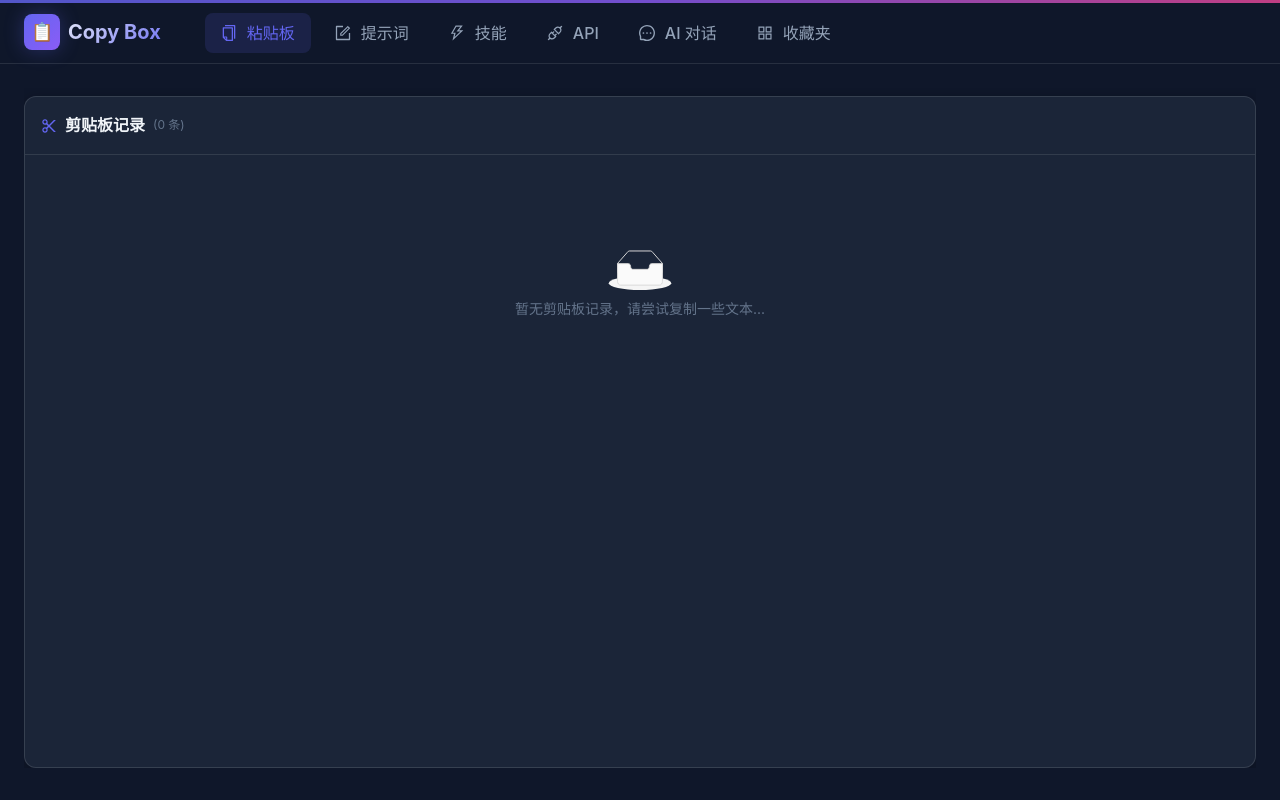
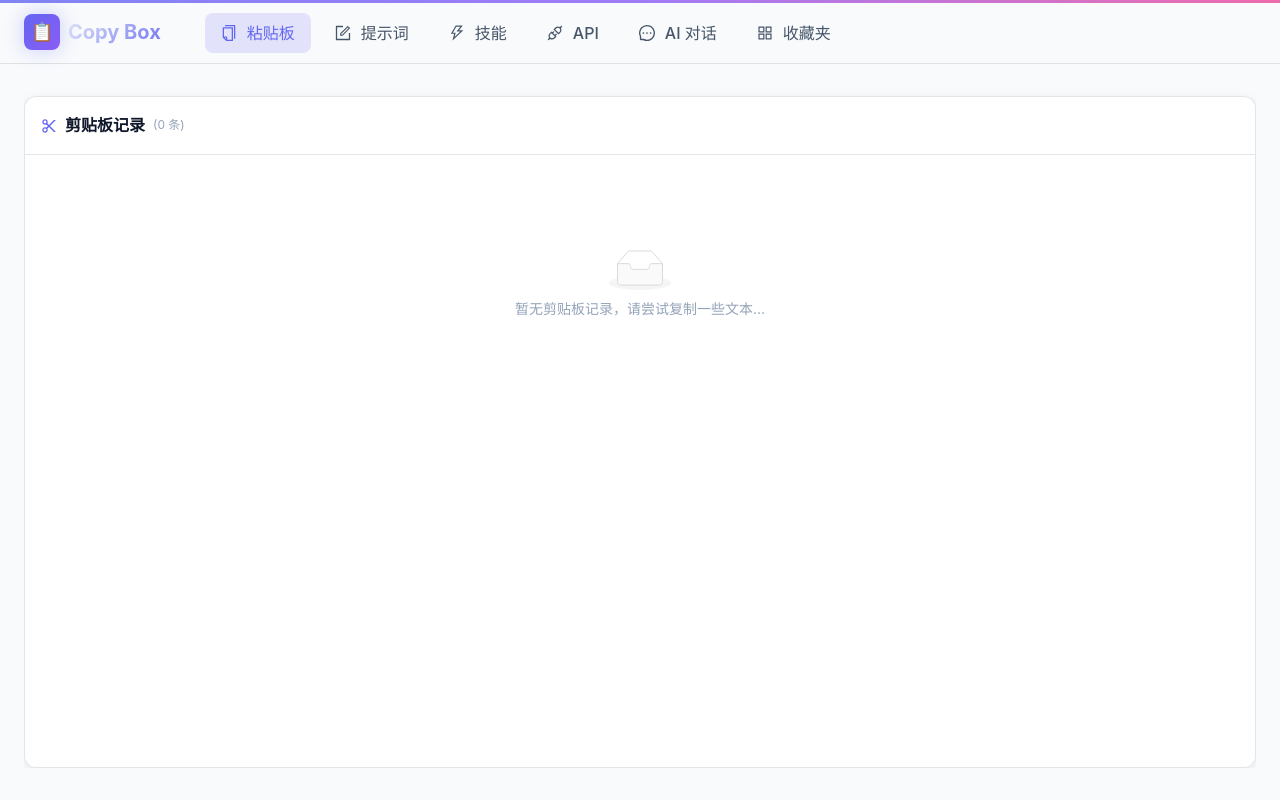
Before and after one commit to chess0754/copy-box, a React (Vite) app: page /#/clipboard in a window 1280 px wide. Built offline with nearby package versions, Linux system fonts and the light colour scheme.

Commit message:
调整样式为浅色

```diff
--- a/src/index.css
+++ b/src/index.css
@@ -8,8 +8,8 @@
   /* 主色调 - Indigo */
   --color-primary: #6366F1;
   --color-primary-hover: #4F46E5;
-  --color-primary-light: rgba(99, 102, 241, 0.15);
-  --color-primary-glow: rgba(99, 102, 241, 0.3);
+  --color-primary-light: rgba(99, 102, 241, 0.1);
+  --color-primary-glow: rgba(99, 102, 241, 0.2);
 
   /* 辅助色 */
   --color-success: #10B981;
@@ -17,23 +17,31 @@
   --color-error: #EF4444;
   --color-info: #3B82F6;
 
-  /* 毛玻璃主题色 - 优化：不使用 blur */
-  --color-bg-base: #0F172A;
-  --color-bg-elevated: #1E293B;
-  --color-bg-card: rgba(30, 41, 59, 0.85);
-  --color-border: rgba(255, 255, 255, 0.1);
-  --color-border-light: rgba(255, 255, 255, 0.15);
+  /* 浅色主题 */
+  --color-bg-base: #F8FAFC;
+  --color-bg-elevated: #FFFFFF;
+  --color-bg-card: rgba(255, 255, 255, 0.9);
+  --color-border: rgba(0, 0, 0, 0.1);
+  --color-border-light: rgba(0, 0, 0, 0.15);
 
-  /* 简化毛玻璃效果 - 使用纯色替代 */
-  --glass-bg: rgba(30, 41, 59, 0.85);
-  --glass-border: rgba(255, 255, 255, 0.12);
-  --glass-shadow: 0 4px 16px rgba(0, 0, 0, 0.3);
+  /* 浅色毛玻璃效果 */
+  --glass-bg: rgba(255, 255, 255, 0.95);
+  --glass-border: rgba(0, 0, 0, 0.1);
+  --glass-shadow: 0 2px 8px rgba(0, 0, 0, 0.08);
 
   /* 文字颜色 */
-  --color-text-primary: #F1F5F9;
-  --color-text-secondary: #94A3B8;
-  --color-text-tertiary: #64748B;
-  --color-text-disabled: #475569;
+  --color-text-primary: #0F172A;
+  --color-text-secondary: #475569;
+  --color-text-tertiary: #94A3B8;
+  --color-text-disabled: #CBD5E1;
+
+  /* 阴影系统 */
+  --shadow-sm: 0 1px 2px rgba(0, 0, 0, 0.05);
+  --shadow-md: 0 2px 4px rgba(0, 0, 0, 0.08);
+  --shadow-lg: 0 4px 8px rgba(0, 0, 0, 0.1);
+  --shadow-glow: 0 0 8px var(--color-primary-glow);
+  --shadow-card: 0 2px 8px rgba(0, 0, 0, 0.08);
+  --shadow-elevated: 0 4px 12px rgba(0, 0, 0, 0.1);
 
   /* 间距系统 */
   --space-xs: 4px;
@@ -49,14 +57,6 @@
   --radius-lg: 12px;
   --radius-xl: 16px;
   --radius-full: 9999px;
-
-  /* 阴影系统 - 简化 */
-  --shadow-sm: 0 1px 2px rgba(0, 0, 0, 0.05);
-  --shadow-md: 0 2px 4px rgba(0, 0, 0, 0.1);
-  --shadow-lg: 0 4px 8px rgba(0, 0, 0, 0.15);
-  --shadow-glow: 0 0 12px var(--color-primary-glow);
-  --shadow-card: 0 2px 8px rgba(0, 0, 0, 0.3);
-  --shadow-elevated: 0 4px 16px rgba(0, 0, 0, 0.4);
 
   /* 过渡 */
   --transition-fast: 150ms ease;
@@ -99,8 +99,7 @@ body {
   backface-visibility: hidden;
 }
 
-/* 优化：移除 body 上的装饰性渐变覆盖层 */
-/* 如果需要装饰效果，使用伪元素但添加 GPU 加速和限制刷新区域 */
+/* 浅色主题装饰背景 */
 body::before {
   content: '';
   position: fixed;
@@ -109,8 +108,8 @@ body::before {
   right: 0;
   bottom: 0;
   background:
-    radial-gradient(ellipse 80% 50% at 20% 30%, rgba(99, 102, 241, 0.12) 0%, transparent 50%),
-    radial-gradient(ellipse 60% 40% at 80% 70%, rgba(139, 92, 246, 0.1) 0%, transparent 50%);
+    radial-gradient(ellipse 80% 50% at 20% 30%, rgba(99, 102, 241, 0.06) 0%, transparent 50%),
+    radial-gradient(ellipse 60% 40% at 80% 70%, rgba(139, 92, 246, 0.04) 0%, transparent 50%);
   pointer-events: none;
   z-index: 0;
   /* 优化：使用 transform 启用 GPU 加速 */
@@ -379,8 +378,8 @@ a:hover {
 }
 
 .ant-card:hover {
-  border-color: rgba(255, 255, 255, 0.2) !important;
-  box-shadow: 0 4px 16px rgba(0, 0, 0, 0.4) !important;
+  border-color: var(--color-primary) !important;
+  box-shadow: var(--shadow-elevated) !important;
 }
 
 .ant-card-head {
@@ -516,30 +515,64 @@ a:hover {
 }
 
 /* 标签样式覆盖 */
-.ant-tag {
+.ant-tag,
+.ant-tag.css-dev-only-do-not-override-mncuj7 {
   border-radius: var(--radius-sm) !important;
-  font-weight: 500 !important;
-  border: none !important;
+  font-weight: 600 !important;
+  font-size: 12px !important;
 }
 
-.ant-tag-blue {
+.ant-tag-blue,
+.ant-tag-blue.css-dev-only-do-not-override-mncuj7 {
   background: rgba(59, 130, 246, 0.15) !important;
-  color: #60A5FA !important;
+  color: #2563EB !important;
+  border: 1px solid rgba(59, 130, 246, 0.3) !important;
 }
 
-.ant-tag-green {
+.ant-tag-green,
+.ant-tag-green.css-dev-only-do-not-override-mncuj7,
+.ant-tag-success,
+.ant-tag-success.css-dev-only-do-not-override-mncuj7 {
   background: rgba(16, 185, 129, 0.15) !important;
-  color: #34D399 !important;
+  color: #059669 !important;
+  border: 1px solid rgba(16, 185, 129, 0.3) !important;
 }
 
-.ant-tag-orange {
+.ant-tag-orange,
+.ant-tag-orange.css-dev-only-do-not-override-mncuj7 {
   background: rgba(245, 158, 11, 0.15) !important;
-  color: #FBBF24 !important;
+  color: #D97706 !important;
+  border: 1px solid rgba(245, 158, 11, 0.3) !important;
 }
 
-.ant-tag-red {
+.ant-tag-red,
+.ant-tag-red.css-dev-only-do-not-override-mncuj7,
+.ant-tag-error,
+.ant-tag-error.css-dev-only-do-not-override-mncuj7 {
   background: rgba(239, 68, 68, 0.15) !important;
-  color: #F87171 !important;
+  color: #DC2626 !important;
+  border: 1px solid rgba(239, 68, 68, 0.3) !important;
+}
+
+.ant-tag-default,
+.ant-tag-default.css-dev-only-do-not-override-mncuj7 {
+  background: var(--color-bg-elevated) !important;
+  color: var(--color-text-primary) !important;
+  border: 1px solid var(--color-border) !important;
+}
+
+.ant-tag-processing,
+.ant-tag-processing.css-dev-only-do-not-override-mncuj7 {
+  background: rgba(99, 102, 241, 0.15) !important;
+  color: #4F46E5 !important;
+  border: 1px solid rgba(99, 102, 241, 0.3) !important;
+}
+
+.ant-tag-warning,
+.ant-tag-warning.css-dev-only-do-not-override-mncuj7 {
+  background: rgba(245, 158, 11, 0.15) !important;
+  color: #D97706 !important;
+  border: 1px solid rgba(245, 158, 11, 0.3) !important;
 }
 
 /* 下拉选择框样式覆盖 - 优化：移除 backdrop-filter */
@@ -577,7 +610,28 @@ a:hover {
 
 /* 弹出确认框样式覆盖 */
 .ant-popconfirm {
-  color: var(--color-text-secondary);
+  color: var(--color-text-primary);
+}
+
+.ant-popconfirm .ant-popover-inner {
+  background: var(--glass-bg) !important;
+}
+
+.ant-popconfirm .ant-popover-message {
+  color: var(--color-text-primary) !important;
+}
+
+.ant-popconfirm .ant-popover-message-title {
+  color: var(--color-text-primary) !important;
+}
+
+.ant-popconfirm .ant-popover-buttons {
+  display: flex !important;
+  gap: 8px !important;
+}
+
+.ant-popconfirm .ant-popover-buttons button {
+  color: var(--color-text-primary) !important;
 }
 
 .ant-popover {
@@ -633,7 +687,7 @@ a:hover {
 
 .ant-modal-close:hover {
   color: var(--color-text-primary) !important;
-  background: rgba(255, 255, 255, 0.1) !important;
+  background: rgba(0, 0, 0, 0.05) !important;
 }
 
 .ant-modal-footer {
@@ -707,7 +761,7 @@ a:hover {
 
 .ant-select-item-option-active,
 .ant-select-item-option-selected {
-  background: rgba(255, 255, 255, 0.1) !important;
+  background: rgba(0, 0, 0, 0.05) !important;
 }
 
 /* Dropdown 下拉菜单 */
@@ -715,13 +769,12 @@ a:hover {
 .ant-dropdown-menu-item {
   background: var(--glass-bg) !important;
   color: var(--color-text-primary) !important;
-  /* 优化：添加 CSS 隔离 */
   contain: layout style paint;
 }
 
 .ant-dropdown-menu-item:hover,
 .ant-dropdown-menu-submenu-title:hover {
-  background: rgba(255, 255, 255, 0.1) !important;
+  background: rgba(0, 0, 0, 0.05) !important;
 }
 
 /* DatePicker 日期选择器 */
@@ -773,7 +826,7 @@ a:hover {
 }
 
 .ant-table-tbody > tr:hover > td {
-  background: rgba(255, 255, 255, 0.05) !important;
+  background: rgba(0, 0, 0, 0.02) !important;
 }
 
 /* Tabs 标签页 */
@@ -931,7 +984,7 @@ a:hover {
 }
 
 .ant-tree-node-content:hover {
-  background: rgba(255, 255, 255, 0.1) !important;
+  background: rgba(0, 0, 0, 0.05) !important;
 }
 
 /* List 列表 */
```
Also changed, not shown: 1 other file (tests, documents, lock files or other folders).
